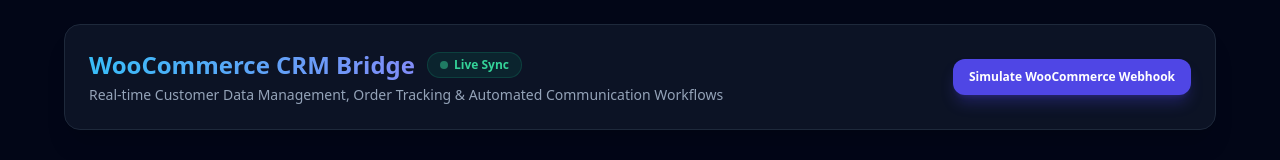
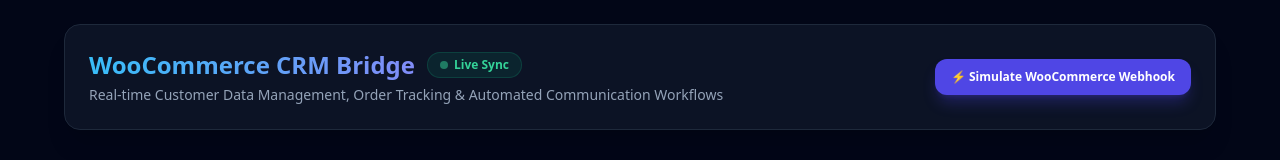
Before and after one commit to AryanAB7/woocommerce-crm-dashboard, a plain HTML site: page index.html in a window 1280 px wide. Shown: the top 160 px of the page. Drawn offline with nearby package versions, Linux system fonts and the light colour scheme.

Commit message:
Update index.html

```diff
--- a/index.html
+++ b/index.html
@@ -23,7 +23,7 @@
             </div>
             <div class="flex items-center gap-3">
                 <button onclick="simulateNewOrder()" class="bg-indigo-600 hover:bg-indigo-500 text-white font-semibold text-xs px-4 py-2.5 rounded-xl transition duration-200 shadow-lg shadow-indigo-600/30 flex items-center gap-2 cursor-pointer">
-                     Simulate WooCommerce Webhook
+                    ⚡ Simulate WooCommerce Webhook
                 </button>
             </div>
         </header>
```
